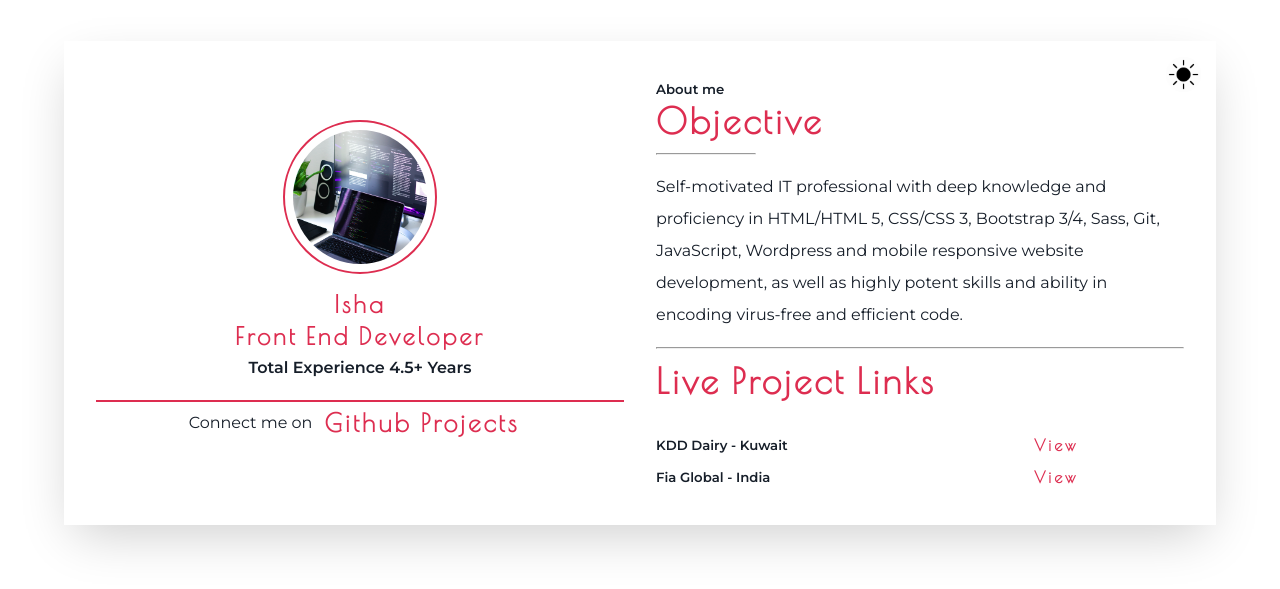
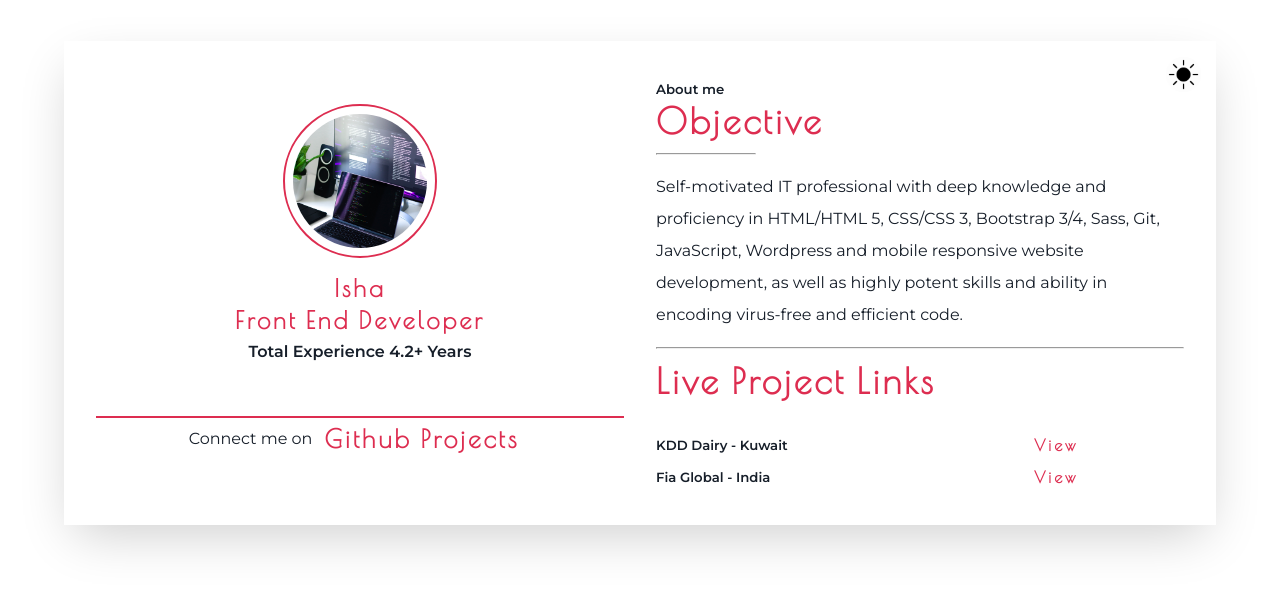
Before and after one commit to isha918/ishaCV, a plain HTML site: page index.html in a window 1280 px wide. Shown: the part 117-706 px from the top of the page. Drawn offline with nearby package versions, Linux system fonts and the light colour scheme.

Commit message:
Update index.html

```diff
--- a/index.html
+++ b/index.html
@@ -19,7 +19,22 @@
                     <img src="./image.jpg" alt="Pic" class="portfolio__col-pic">
                     <h2 class="portfolio__col-name">Isha</h2>
                     <h2 class="portfolio__col-designation">Front End Developer</h2>
-                    <h4 class="portfolio_col-experience">Total Experience 4.5+ Years</h4>
+                    <h4 class="portfolio_col-experience">Total Experience 4.2+ Years</h4>
+                    <br>
+                    <!-- <div class="portfolio__qualifications">
+                        <button class="btn portfolio__qualifications-btn">
+                            <a href="./skills.html">My Skills</a>
+                        </button>
+                        <button class="btn portfolio__qualifications-btn">
+                            <a href="#">Education</a>
+                        </button>
+                        <button class="btn portfolio__qualifications-btn">
+                            <a href="#">Experience</a>
+                        </button>
+                        <button class="btn portfolio__qualifications-btn">
+                            <a href="#">Awards</a>
+                        </button>
+                    </div> -->
                     <p class="portfolio_col-links"> Connect me on
                         <a href="https://isha918.github.io/jsProjects/" target="_blank">Github Projects</a>
                     </p>
```
